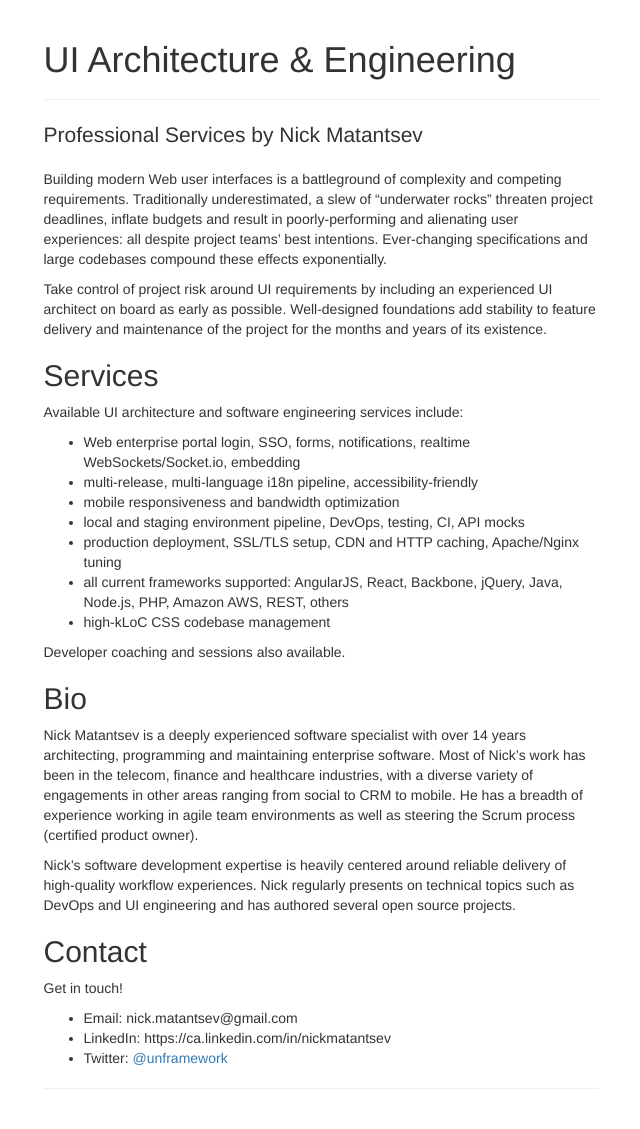
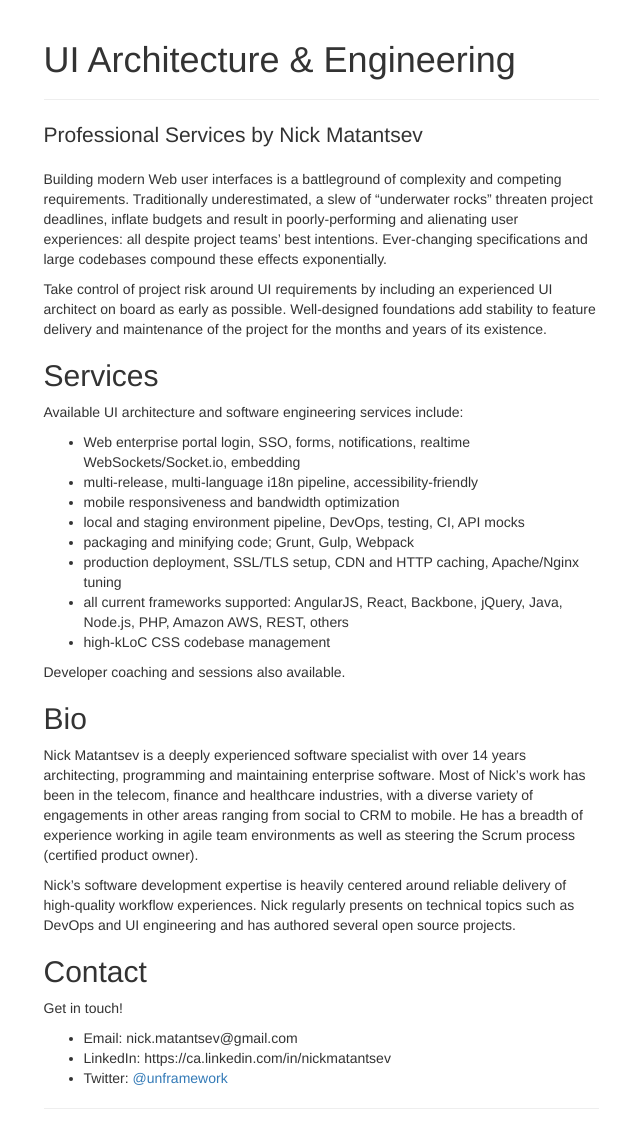
Before and after one commit to unframework/unframework-website, a Jekyll site: the page built from ui-architecture.md, in a window 1280 px wide. Shown: the whole page, without its empty margins (319-959 px from the left). Built offline with Jekyll 4.4.1, drawn with Linux system fonts in a browser that asks for light colours.

Commit message:
Add packaging notes

```diff
--- a/ui-architecture.md
+++ b/ui-architecture.md
@@ -16,6 +16,7 @@ Available UI architecture and software engineering services include:
 - multi-release, multi-language i18n pipeline, accessibility-friendly
 - mobile responsiveness and bandwidth optimization
 - local and staging environment pipeline, DevOps, testing, CI, API mocks
+- packaging and minifying code; Grunt, Gulp, Webpack
 - production deployment, SSL/TLS setup, CDN and HTTP caching, Apache/Nginx tuning
 - all current frameworks supported: AngularJS, React, Backbone, jQuery, Java, Node.js, PHP, Amazon AWS, REST, others
 - high-kLoC CSS codebase management
```
